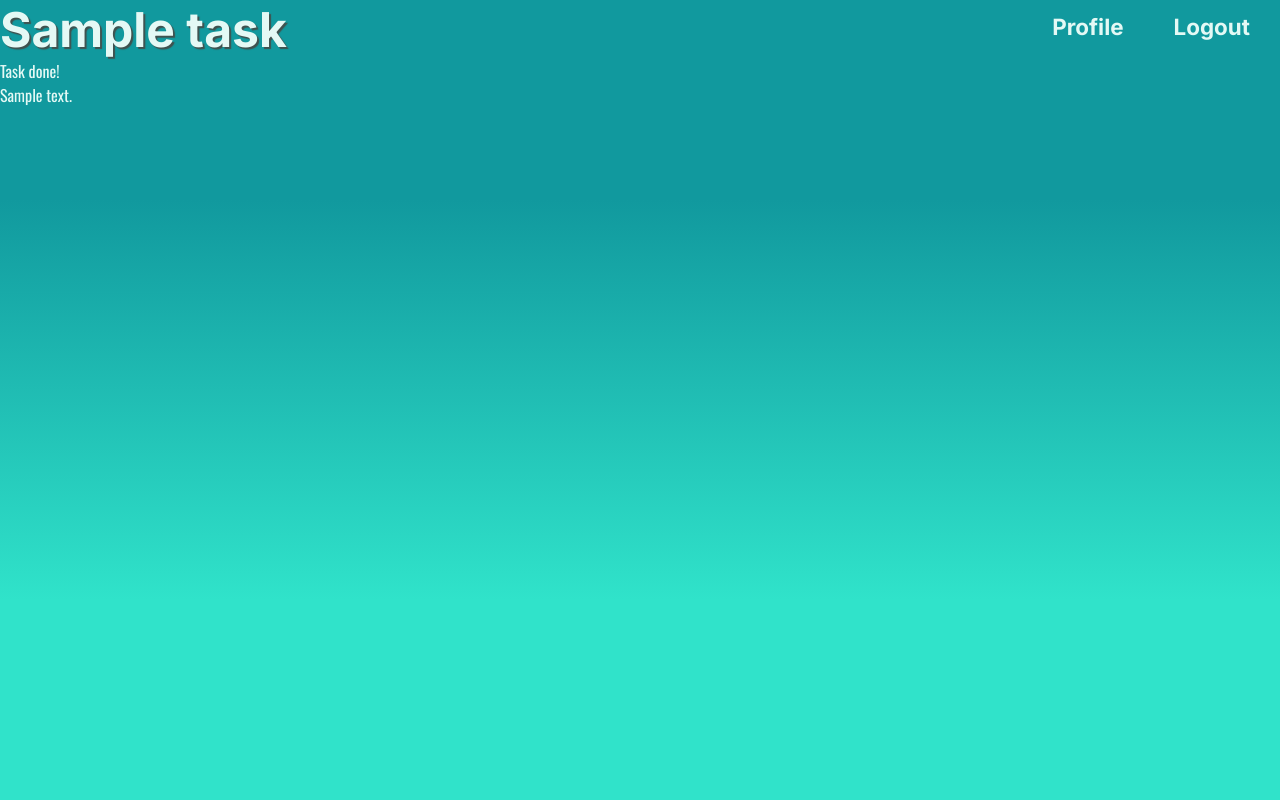
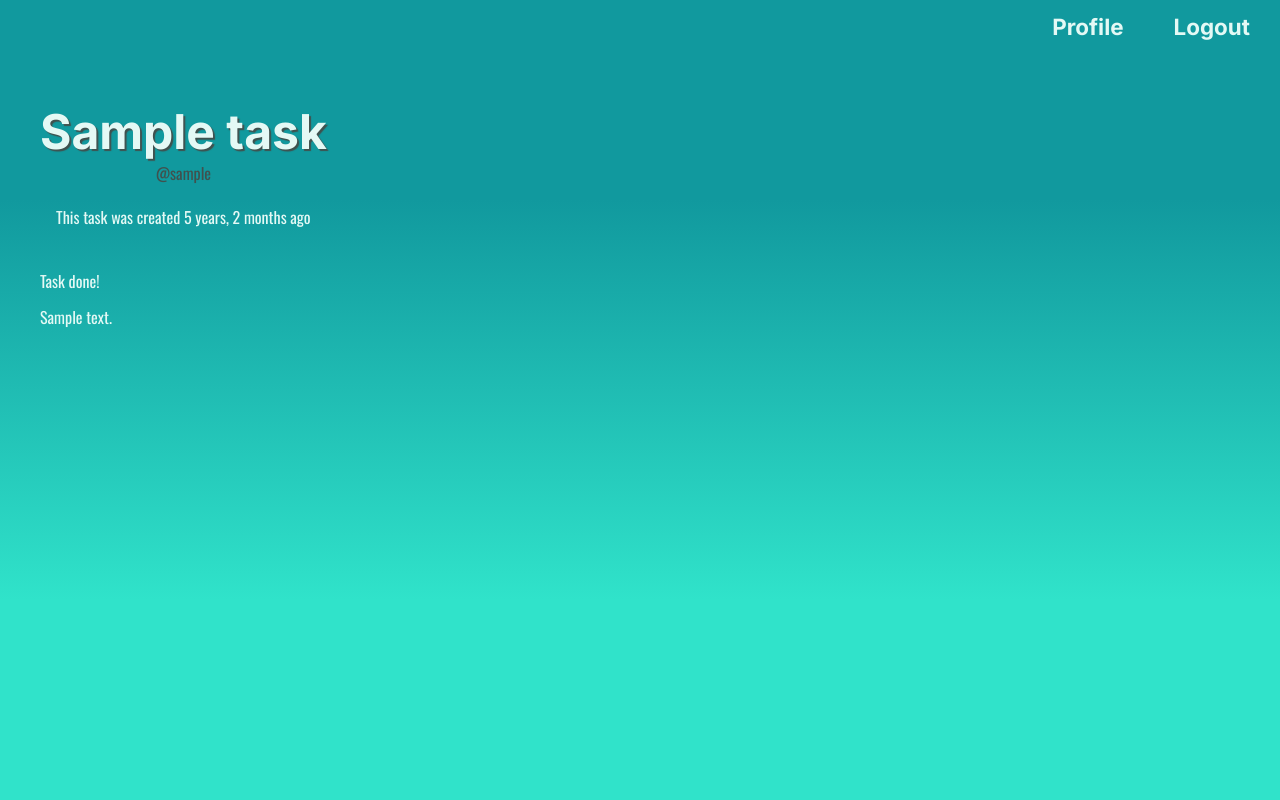
Before and after one commit to arthurvieirasilvaa/to_do_list, a Django app: page /task/1 in a window 1280 px wide. Run offline with Django 5.2, Linux system fonts and the light colour scheme; a user stored in the database is signed in; tables that the repository leaves empty hold one stand-in row (values such as "Sample post").

Commit message:
Estilizei a página individual das tasks

```diff
--- a/base/templates/base/task.html
+++ b/base/templates/base/task.html
@@ -4,14 +4,26 @@
 
     {% include 'navbar.html' %}
 
-    <h1>{{ task.title }}</h1>
+    <div class="task-wrapper">
+        <div class="task-main-info-wrapper">
+            <h2>{{ task.title }}</h2>
+            <a href="">@{{ task.user }}</a>
+            <p>This task was created {{ task.created|timesince }} ago</p>
+        </div>
 
+        <div class="task-other-info-wrapper">
             {% if task.completed %}
                 <p>Task done!</p>
             {% else %}
                 <p>Task not done yet!</p>
             {% endif %}
 
+            {% if task.description != '' %}
                 <p>{{ task.description }}</p>
+            {% else %}
+                <p>The task doesn't have a description yet!</p>
+            {% endif %}
+        </div>
+    </div>
 
 {% endblock content %}
--- a/static/styles/style.css
+++ b/static/styles/style.css
@@ -7,6 +7,7 @@
 * {
     margin: 0;
     padding: 0;
+    box-sizing: border-box;
 }
 
 /* Variáveis utilizadas */
@@ -25,15 +26,16 @@
 
 body {
     width: 100vw;
-    height: 100vh;
+    min-height: 100vh;
     background-image: linear-gradient(to bottom, var(--bgcolor2) 25%, var(--bgcolor1) 75%);
+    overflow-x: hidden;
 }
 
 /* Estilos para o menu de navegação */
 
 nav {
     float: right;
-    width: 20vw;
+    width: 100%;
     height: 4vh;
 
     display: flex;
@@ -42,6 +44,7 @@ nav {
     align-items: center;
     justify-content: flex-end;
 
+    margin-top: 10px;
     padding: 10px;
 
     position: relative;
@@ -72,7 +75,7 @@ nav a::before {
     transform: scaleX(0);
     transform-origin: bottom right;
     transition: transform 0.3s ease-out;
-  }
+}
 
 nav a:hover {
     font-size: 1.5em;
@@ -92,26 +95,31 @@ main {
     align-items: center;
     justify-content: center;
 
-    width: 98vw;
-    height: 500px;
-    padding: 30px 0px;
+    width: 100%;
+    max-width: 100vw;
+    box-sizing: border-box;
+    min-height: 500px;
+    max-height: 700px;
 }
 
 /* Estilos para o título principal das páginas */
 
 h1 {
+    max-width: 60%;
+    max-height: 20%;
     font-family: var(--mainfont);
     font-size: 3em;
     font-weight: bold;
 
     color: var(--fontcolor1);
     text-shadow: 2px 2px 1px var(--fontcolor2);
+    margin-top: 80px;
 }
 
 /* Estilos para a página principal */
 
 .add-task-input {
-    width: 300px;
+    min-width: 300px;
     height: 30px;
 
     border-radius: 50px;
@@ -121,7 +129,7 @@ h1 {
     font-size: 1em;
     font-weight: 300;
 
-    margin-bottom: 20px;
+    margin: 20px 0px;
     padding: 3px 8px;
 }
 
@@ -234,7 +242,7 @@ p {
     font-family: var(--mainfont);
     font-size: 1.2em;
     font-weight: bold;
-    margin-bottom: 4px;
+    margin: 5px 0px;
 
     color: var(--fontcolor1);
 }
@@ -251,7 +259,7 @@ p {
     font-size: 1em;
     font-weight: 300;
 
-    margin-bottom: 5px;
+    margin-bottom: 10px;
     margin-left: 20px;
     padding: 2px 4px;
 }
@@ -283,6 +291,7 @@ p {
     border: none;
     border-radius: 5px;
     box-shadow: 1px 1px 1px var(--bgcolor1);
+    margin-top: 20px;
 }
 
 .form-button:hover {
@@ -346,3 +355,60 @@ p {
 .form-text-wrapper a:hover::before {
     transform: scaleX(1);
 }
+
+/* Estilos para as páginas individuais das tasks */
+
+.task-wrapper {
+    display: flex;
+    flex-direction: column;
+    align-items: flex-start;
+    justify-content: flex-start;
+
+    margin: 20px;
+    padding: 10px;
+}
+
+.task-main-info-wrapper {
+    display: flex;
+    flex-direction: column;
+    text-align: center;
+    justify-content: center;
+
+    padding: 10px;
+    margin: 20px 0px;
+}
+
+.task-main-info-wrapper h2 {
+    max-width: 100%;
+    font-family: var(--mainfont);
+    font-size: 3em;
+    font-weight: bold;
+
+    color: var(--fontcolor1);
+    text-shadow: 2px 2px 1px var(--fontcolor2);
+    margin-top: 20px;
+}
+
+.task-main-info-wrapper a {
+    font-family: var(--secondfont);
+    font-weight: normal;
+    font-size: 1em;
+
+    color: var(--fontcolor2);
+    margin-bottom: 20px;
+    text-decoration: none;
+}
+
+.task-main-info-wrapper a:hover {
+    font-size: 1.1em;
+    color: var(--fontcolor1);
+}
+
+.task-other-info-wrapper {
+    padding: 10px;
+}
+
+.task-other-info-wrapper p {
+    margin-bottom: 12px;
+    line-height: 1.5em;
+}
```
Lines whose indentation alone changed are shown as unchanged.
